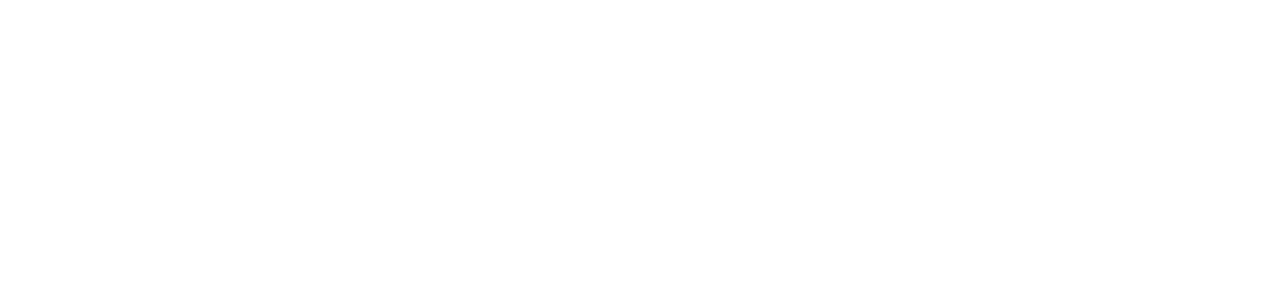
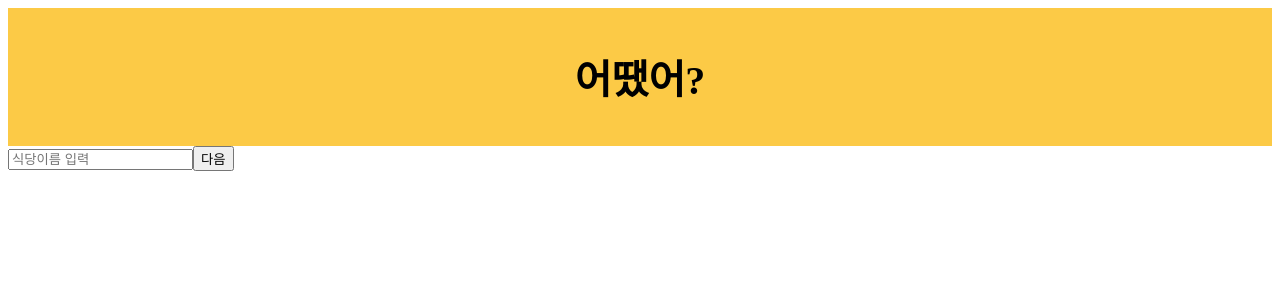
Before and after one commit to yuriyaya/lunch-at, a React (Create React App) app: page /log in a window 1280 px wide. Before the commit this address had no page. Shown: the top 300 px of the page. Built offline with nearby package versions, Linux system fonts and the light colour scheme.

Commit message:
add Log/Find page link in Home page

```diff
--- a/src/App.js
+++ b/src/App.js
@@ -1,11 +1,15 @@
 import { BrowserRouter, Routes, Route } from "react-router-dom";
 import Home from "./routes/Home";
+import Log from "./routes/Log";
+import Find from "./routes/Find";
 
 function App() {
   return (
     <BrowserRouter basename={process.env.PUBLIC_URL}>
       <Routes>
         <Route path="/" element={<Home />} />
+        <Route path="/log" element={<Log />} />
+        <Route path="/find" element={<Find />} />
       </Routes>
     </BrowserRouter>
   );
--- a/src/components/Home.module.css
+++ b/src/components/Home.module.css
@@ -18,6 +18,10 @@
   vertical-align: middle;
 }
 
+.homewhatclick {
+  height: 100%;
+}
+
 .homehow {
   background-color: #fcca46;
   font-weight: 700;
@@ -27,8 +31,31 @@
   text-align: center;
 }
 
+.homehowclick {
+  height: 100%;
+}
+
 .homefooter {
   background-color: #fe7f2d;
   padding: 10px;
   text-align: center;
 }
+
+a {
+  text-decoration: none;
+}
+
+a:active {
+  text-decoration: none;
+  color: black;
+}
+
+a:link {
+  text-decoration: none;
+  color: black;
+}
+
+a:visited {
+  text-decoration: none;
+  color: black;
+}
--- a/src/components/HomeHow.js
+++ b/src/components/HomeHow.js
@@ -2,7 +2,13 @@
 import { Link } from "react-router-dom";
 
 function HomeHow() {
-  return <div className={styles.homehow}>어땠어?</div>;
+  return (
+    <div className={styles.homehow}>
+      <Link to={`/log`}>
+        <div className={styles.homehowclick}>어땠어?</div>
+      </Link>
+    </div>
+  );
 }
 
 export default HomeHow;
--- a/src/components/HomeToday.js
+++ b/src/components/HomeToday.js
@@ -1,8 +1,7 @@
 import styles from "./Home.module.css";
-import { Link } from "react-router-dom";
 
 function HomeToday() {
-  let now = new Date();
+  const now = new Date();
   const month = now.getMonth();
   const date = now.getDate();
   const dayKor = ["일", "월", "화", "수", "목", "금", "토"];
--- a/src/components/HomeWhat.js
+++ b/src/components/HomeWhat.js
@@ -2,7 +2,13 @@
 import { Link } from "react-router-dom";
 
 function HomeWhat() {
-  return <div className={styles.homewhat}>뭐 먹지?</div>;
+  return (
+    <div className={styles.homewhat}>
+      <Link to={`/find`}>
+        <div className={styles.homewhatclick}>뭐 먹지?</div>
+      </Link>
+    </div>
+  );
 }
 
 export default HomeWhat;
--- /dev/null
+++ b/src/components/LogStore.js
@@ -0,0 +1,12 @@
+import styles from "./Log.module.css";
+
+function LogStore() {
+  return (
+    <div>
+      <input type="text" placeholder="식당이름 입력" />
+      <button>다음</button>
+    </div>
+  );
+}
+
+export default LogStore;
--- /dev/null
+++ b/src/routes/Find.js
@@ -0,0 +1,11 @@
+import HomeWhat from "../components/HomeWhat";
+
+function Find() {
+  return (
+    <div>
+      <HomeWhat />
+    </div>
+  );
+}
+
+export default Find;
--- /dev/null
+++ b/src/routes/Log.js
@@ -0,0 +1,13 @@
+import HomeHow from "../components/HomeHow";
+import LogStore from "../components/LogStore";
+
+function Log() {
+  return (
+    <div>
+      <HomeHow />
+      <LogStore />
+    </div>
+  );
+}
+
+export default Log;
```
Also changed, not shown: src/components/Log.module.css (added).
